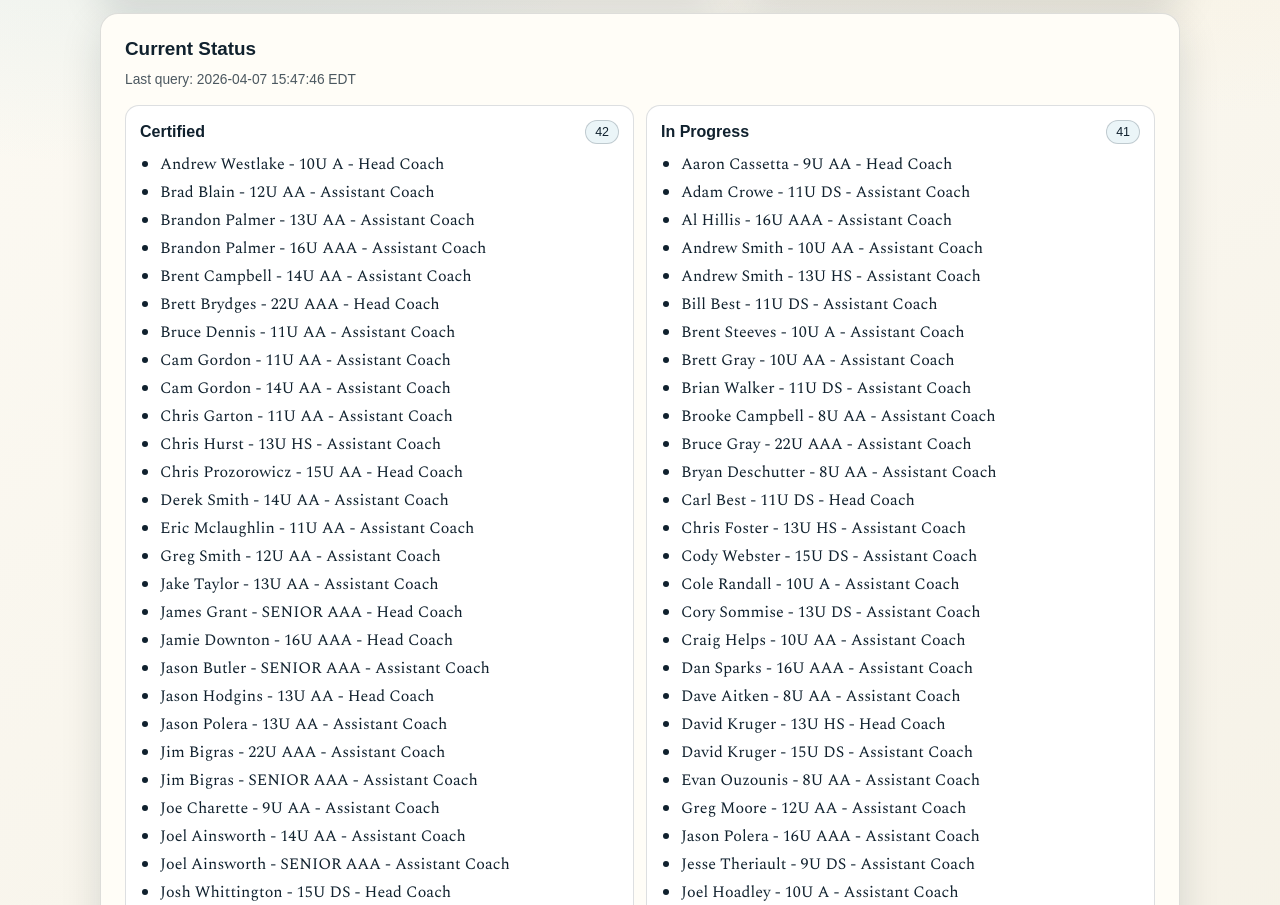
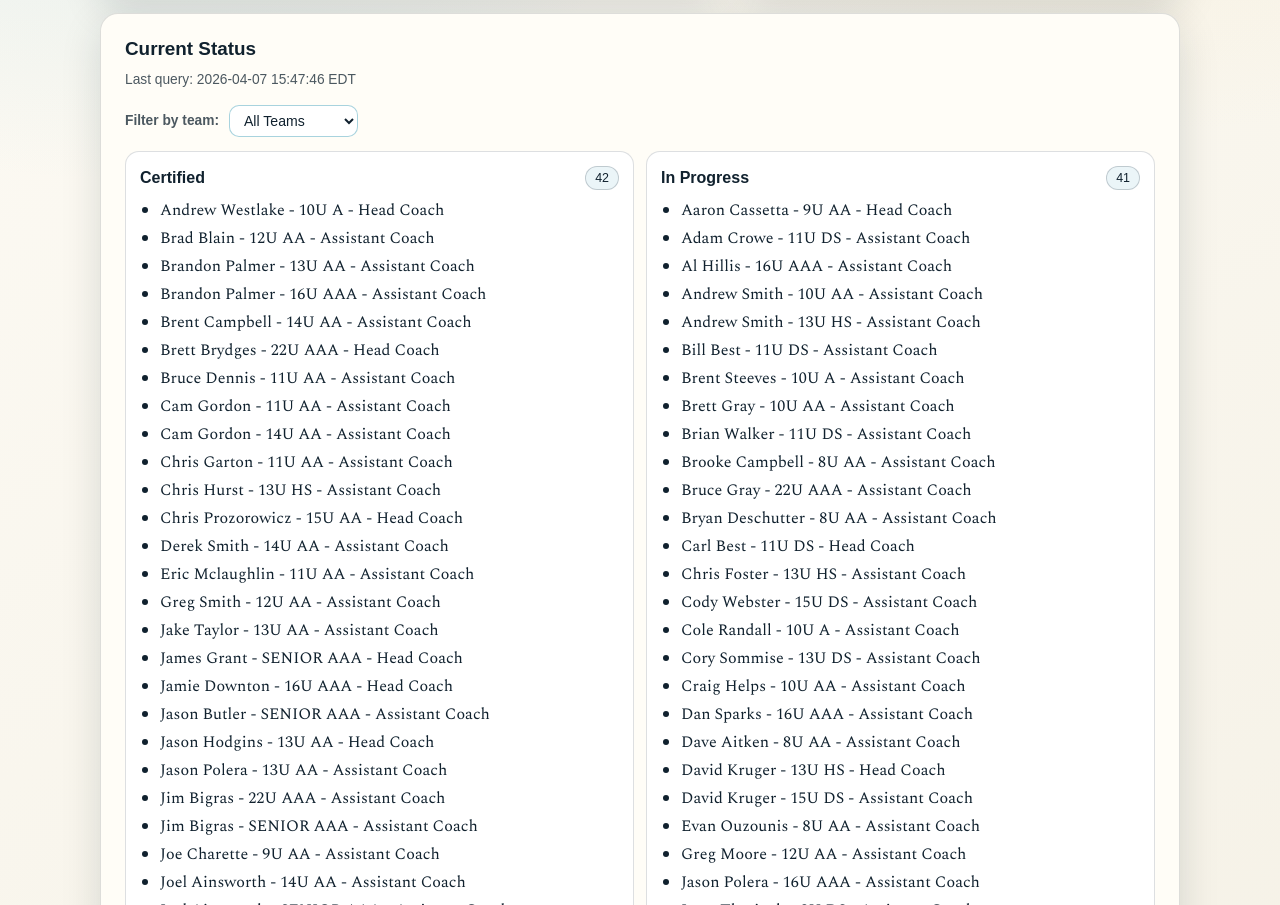
Before and after one commit to robwinship/coach-certification, a plain HTML site: page docs/index.html in a window 1280 px wide. Shown: the part 829-1734 px from the top of the page. Drawn offline with nearby package versions, Linux system fonts and the light colour scheme; a web font is replaced by a local one.

Commit message:
enabled filtering of teams

```diff
--- a/docs/index.html
+++ b/docs/index.html
@@ -267,6 +267,31 @@
       background: rgba(111, 182, 201, 0.12);
     }
 
+    .team-filter-row {
+      display: flex;
+      align-items: center;
+      gap: 10px;
+      flex-wrap: wrap;
+    }
+
+    .team-filter-label {
+      font-family: "Chivo", sans-serif;
+      font-size: 0.86rem;
+      font-weight: 700;
+      opacity: 0.75;
+    }
+
+    #team-filter {
+      font-family: "Chivo", sans-serif;
+      font-size: 0.88rem;
+      color: var(--ink);
+      background: #fff;
+      border: 1px solid rgba(111, 182, 201, 0.6);
+      border-radius: 10px;
+      padding: 6px 10px;
+      cursor: pointer;
+    }
+
     .transition-list {
       margin: 10px 0 0;
       padding-left: 18px;
@@ -403,6 +428,12 @@
         <h2>Current Status</h2>
         <div class="status-board">
           <p class="status-meta" id="status-updated">Loading status data...</p>
+          <div class="team-filter-row">
+            <label class="team-filter-label" for="team-filter">Filter by team:</label>
+            <select id="team-filter">
+              <option value="">All Teams</option>
+            </select>
+          </div>
           <div class="status-columns">
             <section class="status-column">
               <div class="status-header">
@@ -446,6 +477,9 @@
   </main>
 
   <script>
+    let allCertified = [];
+    let allInProgress = [];
+
     function formatRowLabel(item) {
       if (typeof item === "string") {
         return item;
@@ -496,10 +530,37 @@
       });
     }
 
+    function populateTeamFilter() {
+      const sel = document.getElementById("team-filter");
+      const levels = [...new Set([
+        ...allCertified.map(c => c.level),
+        ...allInProgress.map(c => c.level)
+      ])].filter(Boolean).sort();
+      while (sel.options.length > 1) sel.remove(1);
+      levels.forEach(level => {
+        const opt = document.createElement("option");
+        opt.value = level;
+        opt.textContent = level;
+        sel.appendChild(opt);
+      });
+    }
+
+    function applyFilter() {
+      const selected = document.getElementById("team-filter").value;
+      const certified = selected ? allCertified.filter(c => c.level === selected) : allCertified;
+      const inProgress = selected ? allInProgress.filter(c => c.level === selected) : allInProgress;
+
+      document.getElementById("certified-count").textContent = String(certified.length);
+      document.getElementById("inprogress-count").textContent = String(inProgress.length);
+
+      renderStatusList("certified-list", "certified-empty", certified);
+      renderStatusList("inprogress-list", "inprogress-empty", inProgress);
+    }
+
+    document.getElementById("team-filter").addEventListener("change", applyFilter);
+
     async function loadStatusData() {
       const updated = document.getElementById("status-updated");
-      const certifiedCount = document.getElementById("certified-count");
-      const inProgressCount = document.getElementById("inprogress-count");
       const certDateUpdated = document.getElementById("cert-date-updated");
       const certNextUpdate = document.getElementById("cert-next-update");
       const certStatusNote = document.getElementById("cert-status-note");
@@ -512,16 +573,14 @@
         }
 
         const data = await response.json();
-        const certified = Array.isArray(data.certified) ? data.certified : [];
-        const inProgress = Array.isArray(data.inProgress) ? data.inProgress : [];
+        allCertified = Array.isArray(data.certified) ? data.certified : [];
+        allInProgress = Array.isArray(data.inProgress) ? data.inProgress : [];
         const transitions = Array.isArray(data.transitions) ? data.transitions : [];
         const certificationStatus = data.certificationStatus || {};
 
-        certifiedCount.textContent = String(certified.length);
-        inProgressCount.textContent = String(inProgress.length);
+        populateTeamFilter();
+        applyFilter();
 
-        renderStatusList("certified-list", "certified-empty", certified);
-        renderStatusList("inprogress-list", "inprogress-empty", inProgress);
         renderTransitions(transitions);
 
         certDateUpdated.textContent = certificationStatus.dateUpdated || "Unknown";
@@ -533,12 +592,13 @@
         updated.textContent = `Last query: ${timestamp}`;
       } catch (error) {
         updated.textContent = "Unable to load status.json. Add data to show Certified and In Progress results.";
-        renderStatusList("certified-list", "certified-empty", []);
-        renderStatusList("inprogress-list", "inprogress-empty", []);
+        allCertified = [];
+        allInProgress = [];
+        applyFilter();
         renderTransitions([]);
-        certDateUpdated.textContent = "Unknown";
-        certNextUpdate.textContent = "Unknown";
-        certStatusNote.textContent = "Unable to load certification status dates.";
+        document.getElementById("cert-date-updated").textContent = "Unknown";
+        document.getElementById("cert-next-update").textContent = "Unknown";
+        document.getElementById("cert-status-note").textContent = "Unable to load certification status dates.";
       }
     }
 
```
Also changed, not shown: 4 other files.
